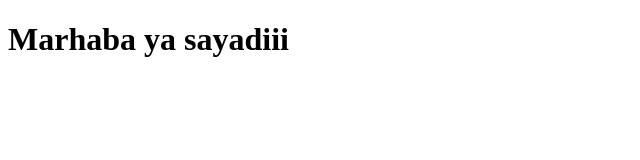
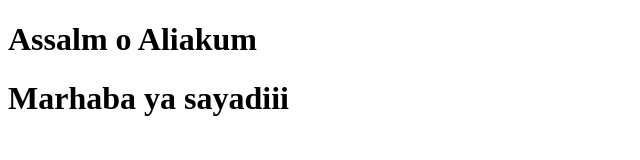
Before and after one commit to MohammadHamzaMushtaqhashmi/BootCamp2020, a plain HTML site: page index.html in a window 1280 px wide. Shown: the whole page, without its empty margins (0-640 px from the left). Drawn offline with Linux system fonts and the light colour scheme.

Commit message:
Update index.html
salam to all bootcampers

```diff
--- a/index.html
+++ b/index.html
@@ -6,6 +6,7 @@
     <title>Hello World</title>
 </head>
 <body>
+    <h1>Assalm o Aliakum</h1>
     <h1>   Marhaba ya sayadiii  </h1>
 </body>
 </html>
```
